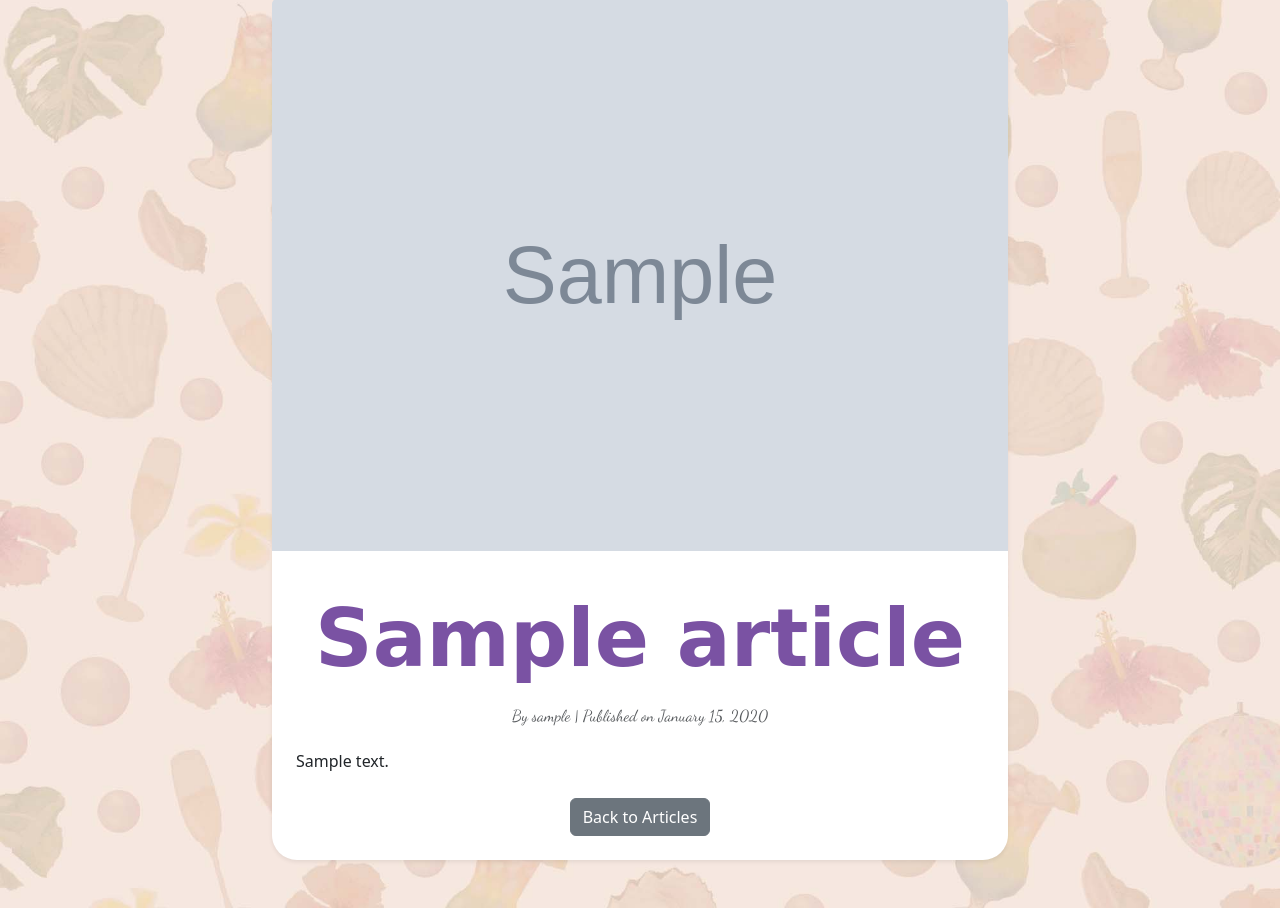
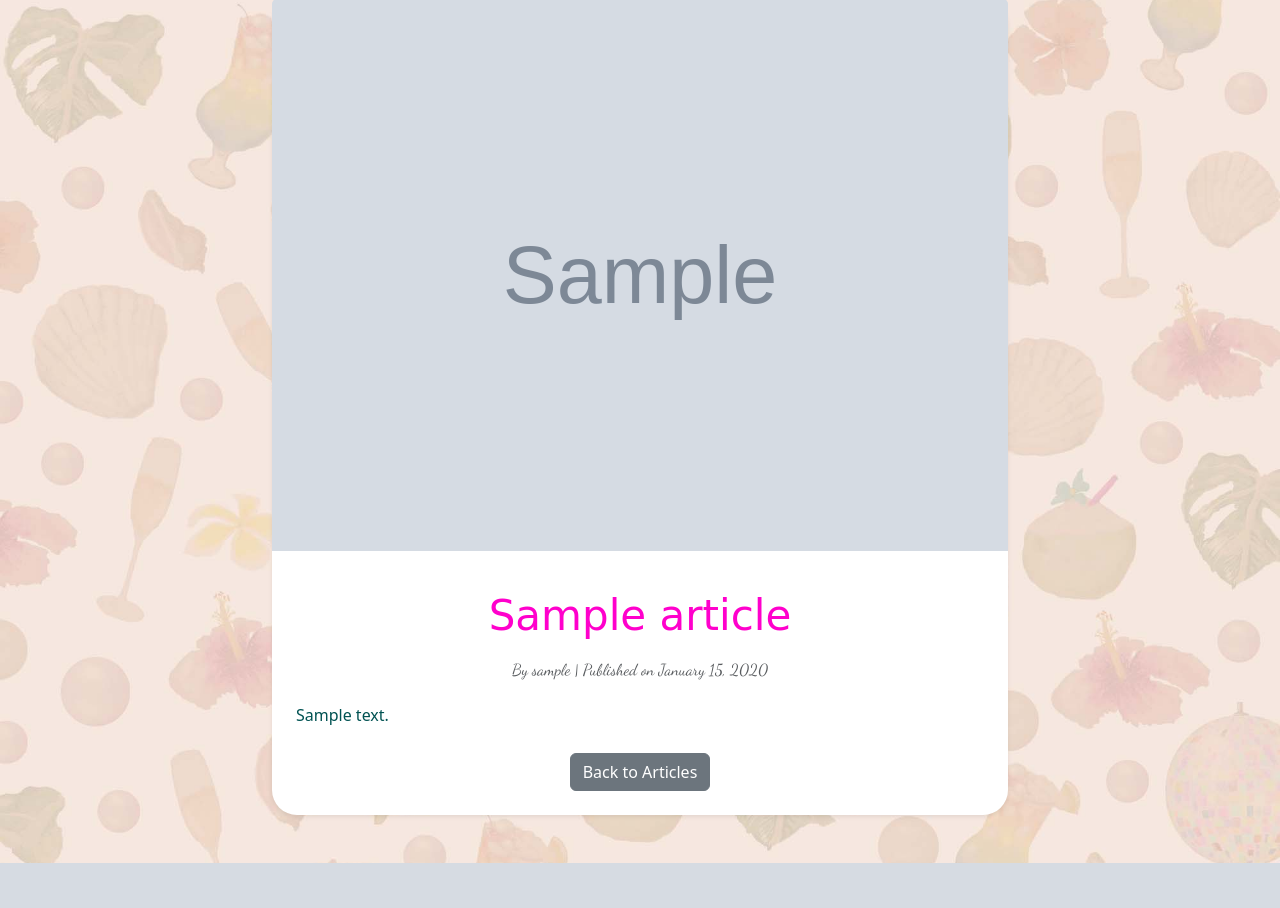
Before and after one commit to Alan-Bushell/WeddingSiteV2, a Django app: template articles/templates/articles/article_detail.html in a window 1280 px wide. Shown: the part 177-1085 px from the top of the page. After the commit the page ends 1040 px from the top, so only its background shows below. Run offline with Django 3.2, Linux system fonts and the light colour scheme; the template is opened without the code that fills it: most values are stand-ins (such as "Sample title", 1, 10 or a date in 2020); grey boxes marked "Sample" are stand-in pictures; some libraries are stand-ins or nearby versions; some web fonts are replaced.

Commit message:
bug fixes

```diff
--- a/articles/templates/articles/article_detail.html
+++ b/articles/templates/articles/article_detail.html
@@ -5,7 +5,7 @@
 {% block title %}{{ article.title }}{% endblock %}
 
 {% block content %}
-<div class="container py-5">
+<div class="container py-5 article-detail">
     <div class="row justify-content-center">
         <div class="col-lg-8">
             <div class="card shadow-sm">
--- a/static/css/style.css
+++ b/static/css/style.css
@@ -137,8 +137,19 @@ p {
 }
 
 .card-title {
-    color: #7a52a3; /* Use the brand color for titles */
-    font-weight: 700;
+    color: var(--pink); /* Default card title color */
+    font-family: decoy cursive, cursive;
+    font-size: 42px;
+}
+
+/* Article Detail overrides */
+.article-detail .card-title.text-center.mb-4 {
+    color: var(--pink) !important;
+}
+.article-detail .card-text,
+.article-detail p,
+.article-detail span {
+    color: var(--ink) !important;
 }
 
 /* Buttons */
@@ -268,7 +279,7 @@ p {
 }
 
 /* Narrow-phone specific overrides (320px - 430px) */
-@media (min-width: 320px) and (max-width: 430px) {
+@media (min-width: 280px) and (max-width: 430px) {
     .navbar h2 { line-height: normal; }
     /* Hide center heading on mobile range */
     .nav-third.center h2 { display: block !important; transform: none !important; }
--- a/templates/base.html
+++ b/templates/base.html
@@ -94,7 +94,7 @@
             const getHeadings = () => Array.from(document.querySelectorAll('.section-title h2'));
 
             const computeThresholds = () => {
-                const isMobile = window.matchMedia('(min-width: 320px) and (max-width: 430px)').matches;
+                const isMobile = window.matchMedia('(min-width: 280px) and (max-width: 430px)').matches;
                 const vh = window.innerHeight || 800;
                 return {
                     threshold: isMobile ? Math.round(Math.min(260, Math.max(120, vh * 0.22))) : 200,
```
Also changed, not shown: core/templates/core/home.html (+29 -20 lines), static/css/style2.css (+38 -5 lines), core/static/core/img/svg/BananaLeaf.png (added), core/static/core/img/svg/Champagne.png (added), core/static/core/img/svg/Frangipani.png (added), core/static/core/img/svg/Oyster Shell.png (added), core/static/core/img/svg/WeddingPearl.png (added), core/static/core/img/svg/cocktail.png (added), core/static/core/img/svg/coconut.png (added), core/static/core/img/svg/falsebop.png (added), core/static/core/img/svg/neonhibiscus.png (added), core/static/core/img/svg/pinkhibiscus.png (added), 1 other file.
